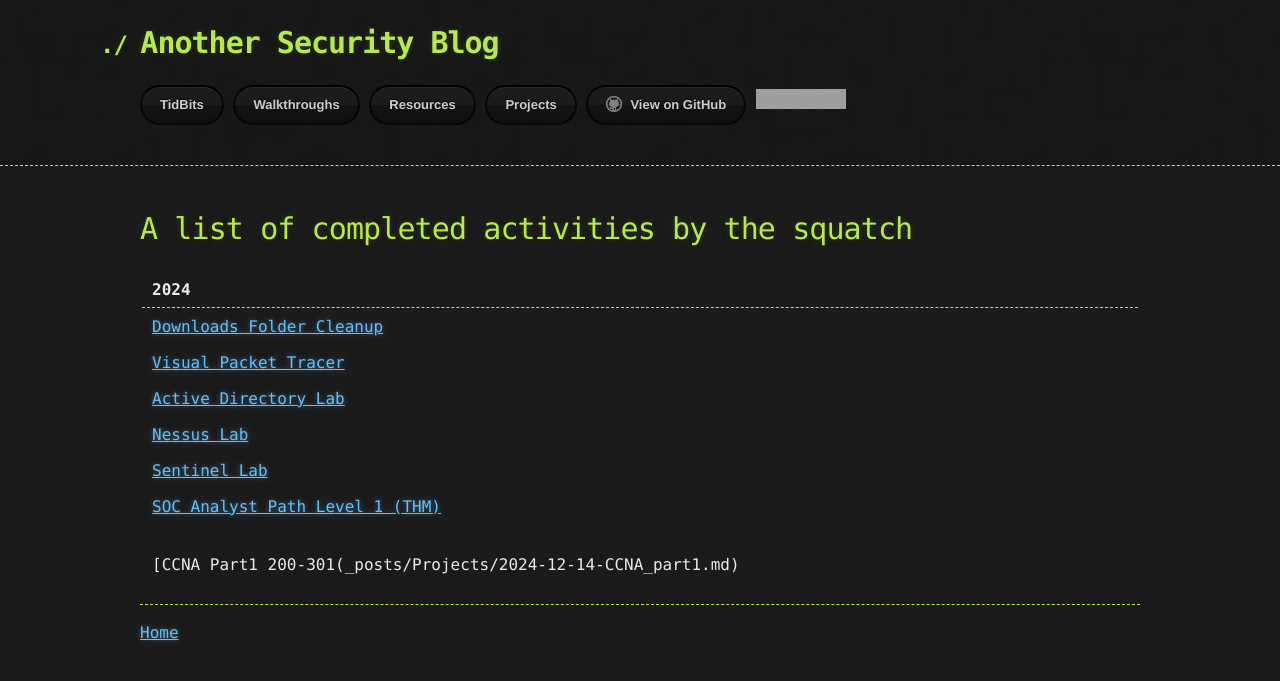
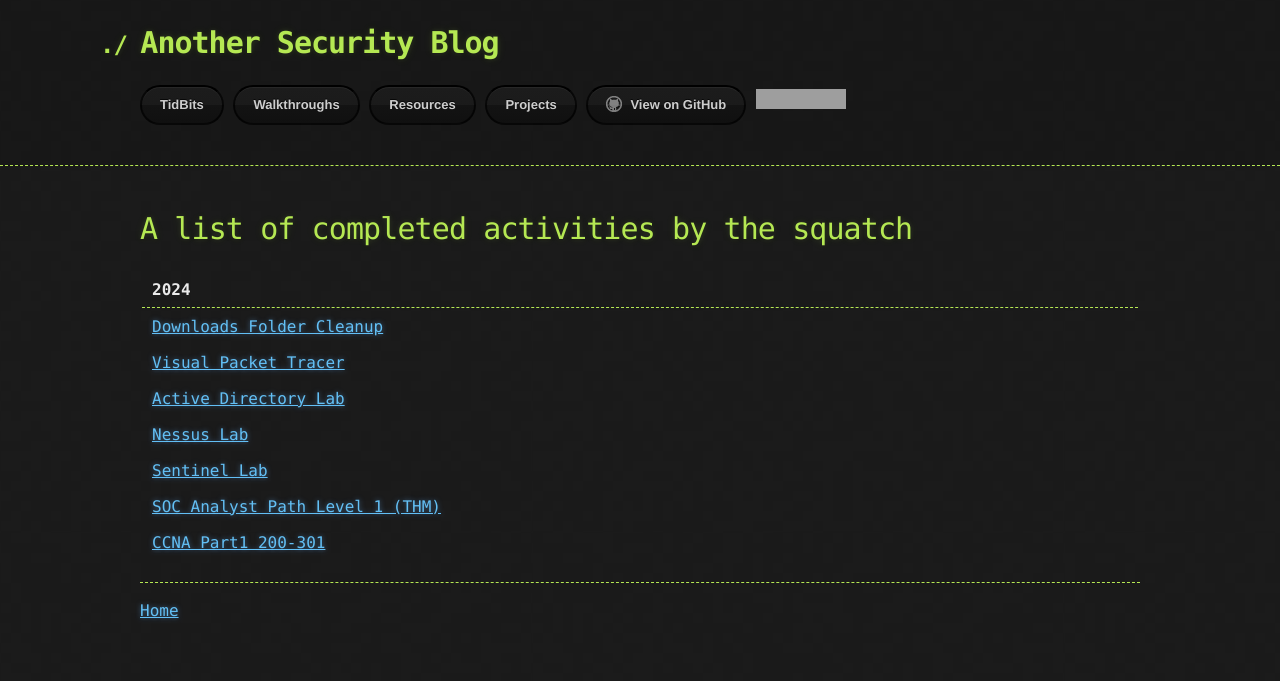
Before and after one commit to CyberCasquatch/cybercasquatch.github.io, a Jekyll site: the page built from Projects.md, in a window 1280 px wide. Shown: the top 681 px of the page. Built offline with Jekyll 4.4.1, drawn with Linux system fonts in a browser that asks for light colours; the repository's description, which GitHub fills in, is left out; grey boxes are pictures that could not be loaded.

Commit message:
Update Projects.md

```diff
--- a/Projects.md
+++ b/Projects.md
@@ -16,8 +16,7 @@ comments: false
 | [Nessus Lab](_posts/Projects/2024-03-21-NessusLab.md) |
 | [Sentinel Lab](_posts/Projects/2024-04-20-SentinelSIEMLab.md) |
 | [SOC Analyst Path Level 1 (THM)](_posts/Projects/2024-03-12-THMSOCLVL1Path.md) |
-
-| [CCNA Part1 200-301(_posts/Projects/2024-12-14-CCNA_part1.md) |
+| [CCNA Part1 200-301](_posts/Projects/2024-12-14-CCNA_part1.md) |
 
 * * *
 [Home](./index.md)
```
